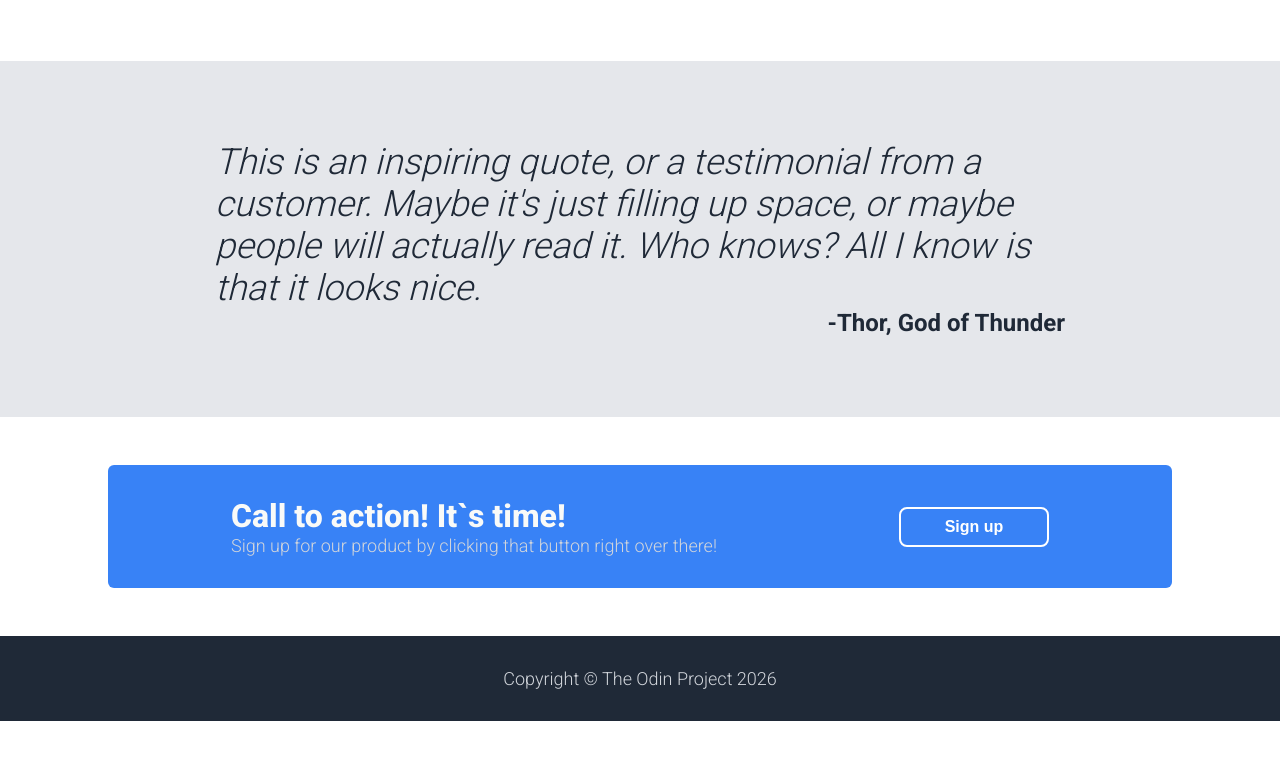
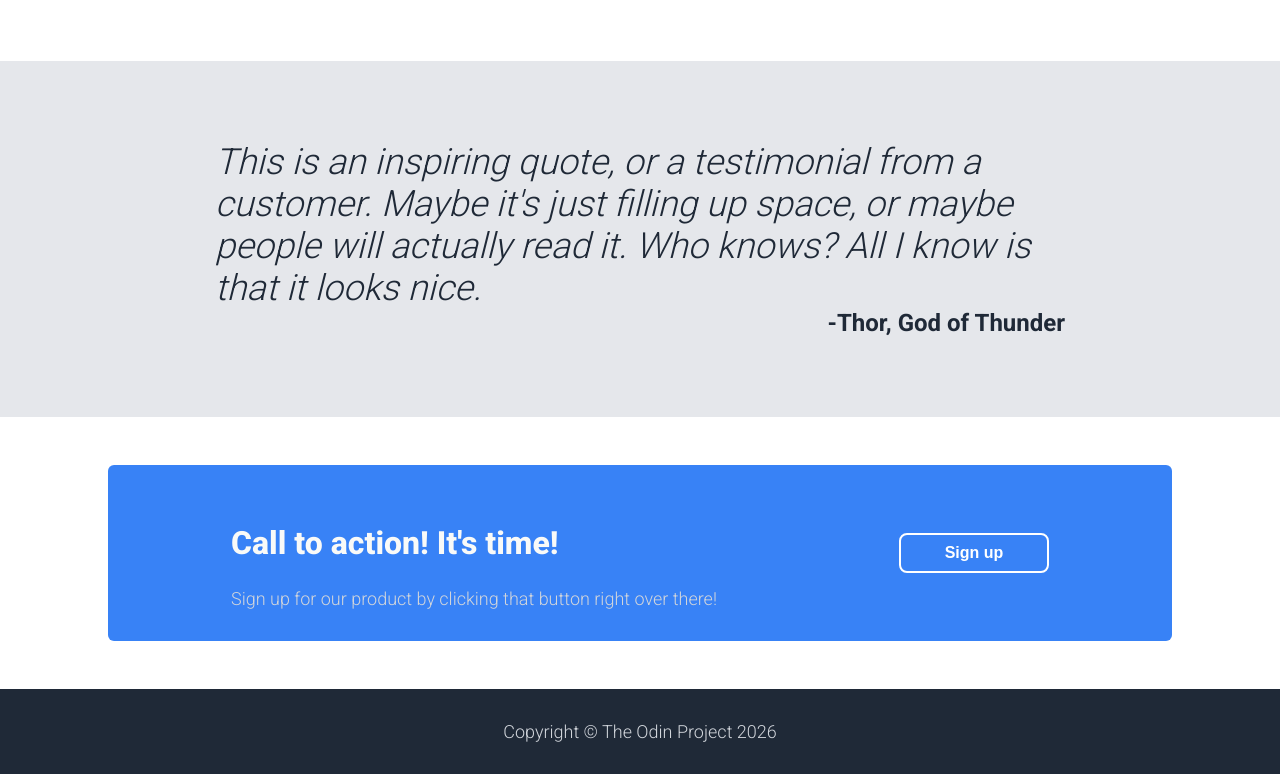
Before and after one commit to al1zhkaaa/theodinproject_landing, a plain HTML site: page index.html in a window 1280 px wide. Shown: the part 750-1524 px from the top of the page. Before the commit the page ends 1471 px from the top, so only its background shows below. Drawn offline with Linux system fonts and the light colour scheme.

Commit message:
Fixed wrong symbol and paragpaphs

```diff
--- a/index.html
+++ b/index.html
@@ -65,7 +65,7 @@
     <div class="section4">
         <div class="sign-up">
             <div class="sign-up-text">
-                <h1>Call to action! It`s time!</h1>
+                <h2>Call to action! It's time!</h1>
                 <p>Sign up for our product by clicking that button right over there!</p>
             </div>
             <div>
--- a/style.css
+++ b/style.css
@@ -171,7 +171,7 @@ p {
     padding:32px;
     border-radius: 6px;
 }
-.sign-up-text h1 {
+.sign-up-text h2 {
     font-size: 32px;
     color: #F9FAF8;
     font-weight: 900;
```
